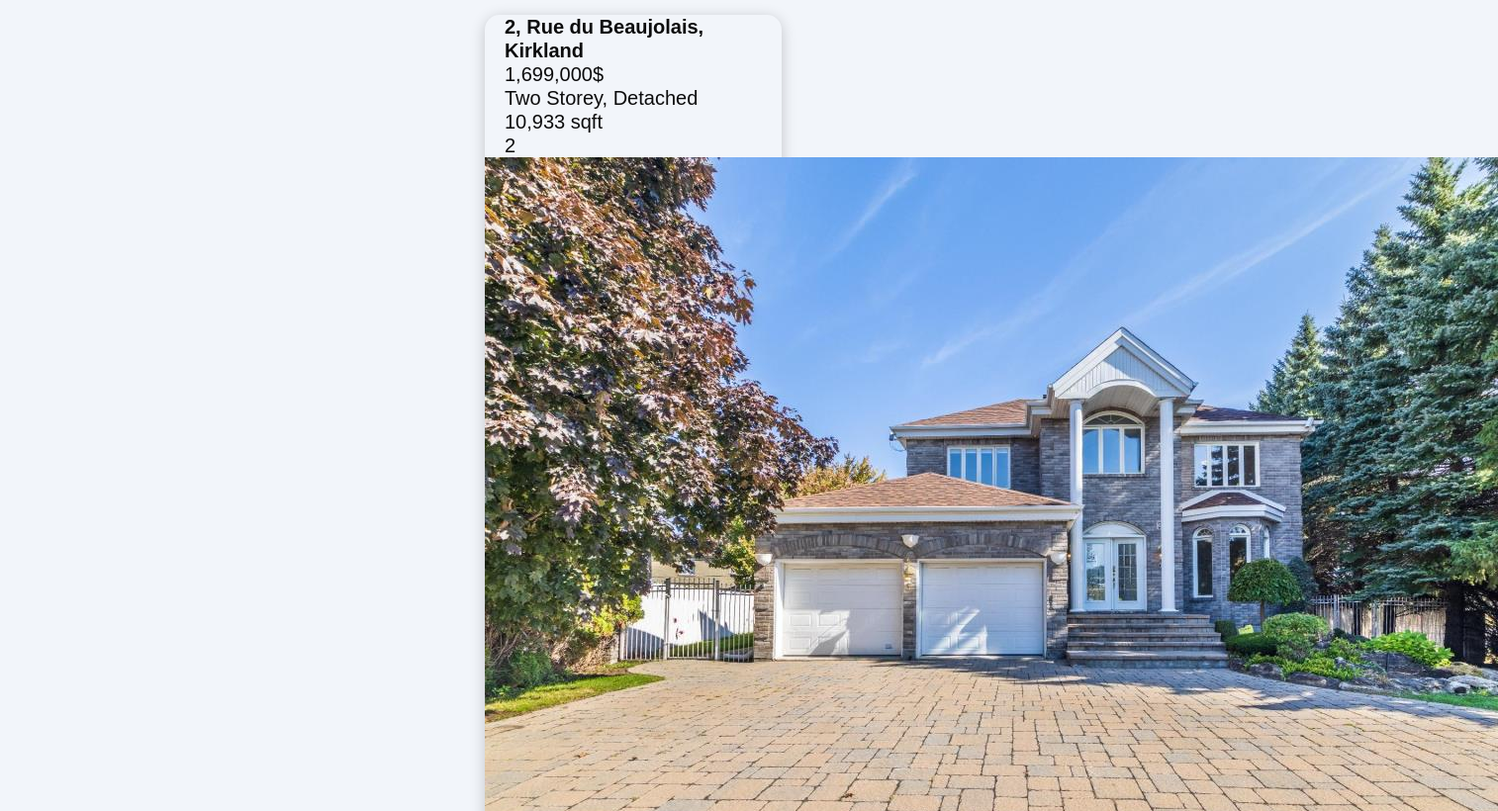
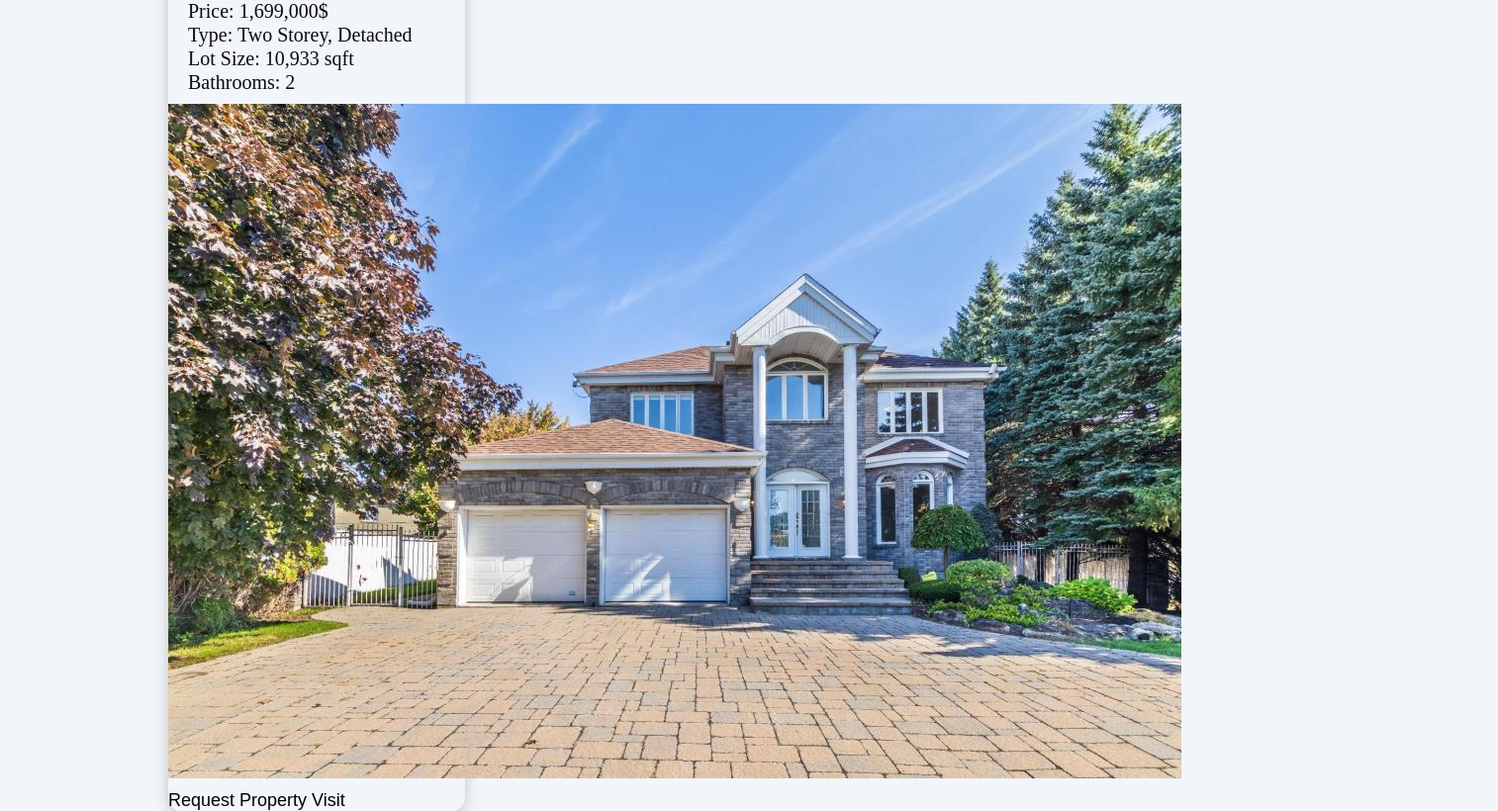
Before and after one commit to superashkan/GGSKA-Real-Estate-soen341projectF2023, a React (Create React App) app: page /listing/0 in a window 1280 px wide. Shown: the part 158-978 px from the top of the page at 99% size, 1514 px wide, since content can reach past the window. Built offline with nearby package versions, Linux system fonts and the light colour scheme.

Commit message:
Update listing.js

```diff
--- a/src/pages/listing.js
+++ b/src/pages/listing.js
@@ -1,22 +1,34 @@
-import React from 'react'
-import '../styles/Listing.css'
+import React from 'react';
+import '../styles/Listing.css';
 import { BuyList } from '../helpers/BuyList';
 
-function listing() {
+function Listing() {
   const id = 1;
   const { address, price, type, image, lotSize, bathrooms } = BuyList[id];
+
+  const handleRequestVisit = () => {
+    // Add logic for handling the property visit request here
+    alert('Property visit requested!'); // Replace this with your actual logic
+  };
+
   return (
-        <div className='menu'>
+    <div className="buyListing">
       <div className="buyItem">
-                <h1> {address} </h1>
-                <p> {price} </p>
-                <p> {type} </p>
-                <p> {lotSize} </p>
-                <p> {bathrooms} </p>
-                <img src={image}></img>
+        <h1>Address: {address}</h1>
+        <p>Price: {price}</p>
+        <p>Type: {type}</p>
+        <p>Lot Size: {lotSize}</p>
+        <p>Bathrooms: {bathrooms}</p>
+        <img src={image} alt="Property Image" style={{ marginBottom: '10px', marginTop: '10px'}} />
+        <button
+          onClick={handleRequestVisit}
+          style={{ fontFamily: 'Arial', fontSize: '18px' }}
+        >
+          Request Property Visit
+        </button>
       </div>
     </div>
   );
 }
 
-export default listing;
+export default Listing;
```
Lines whose indentation alone changed are shown as unchanged.
